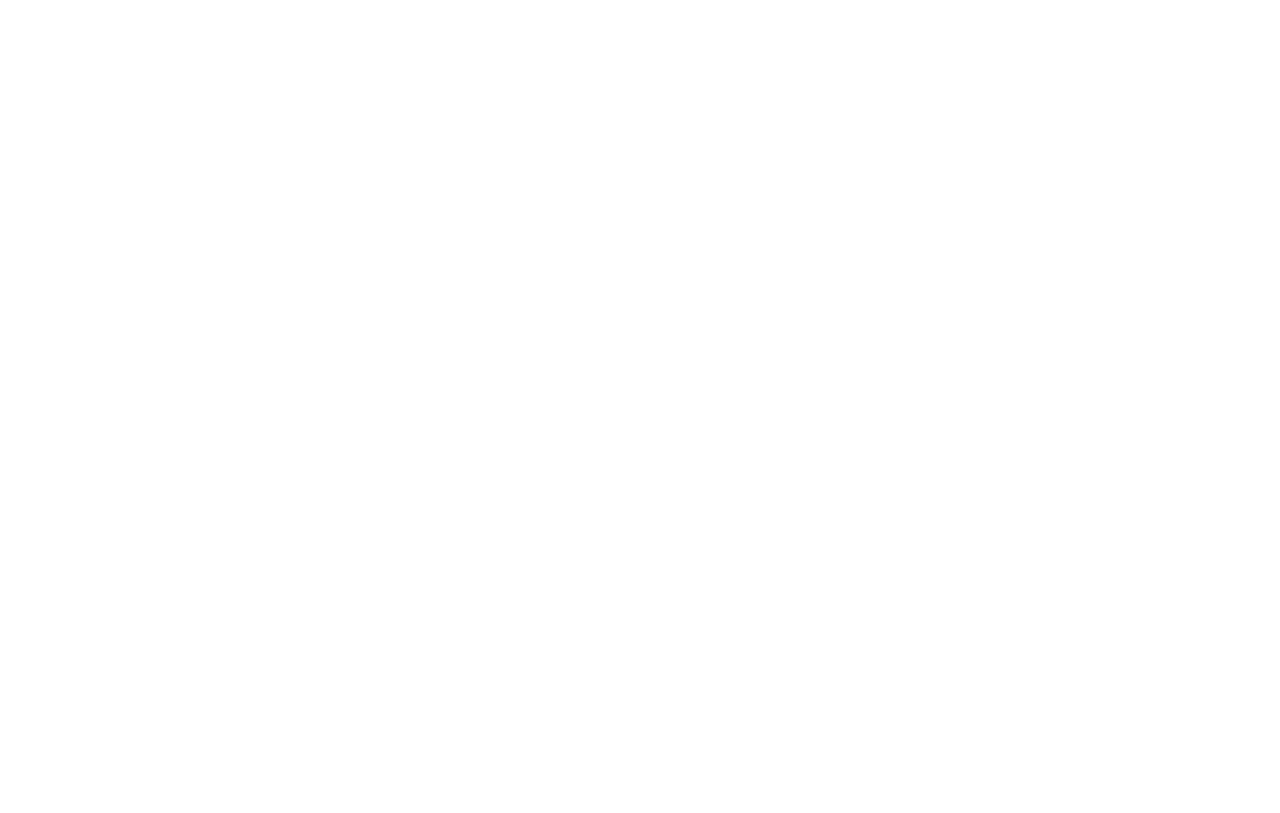
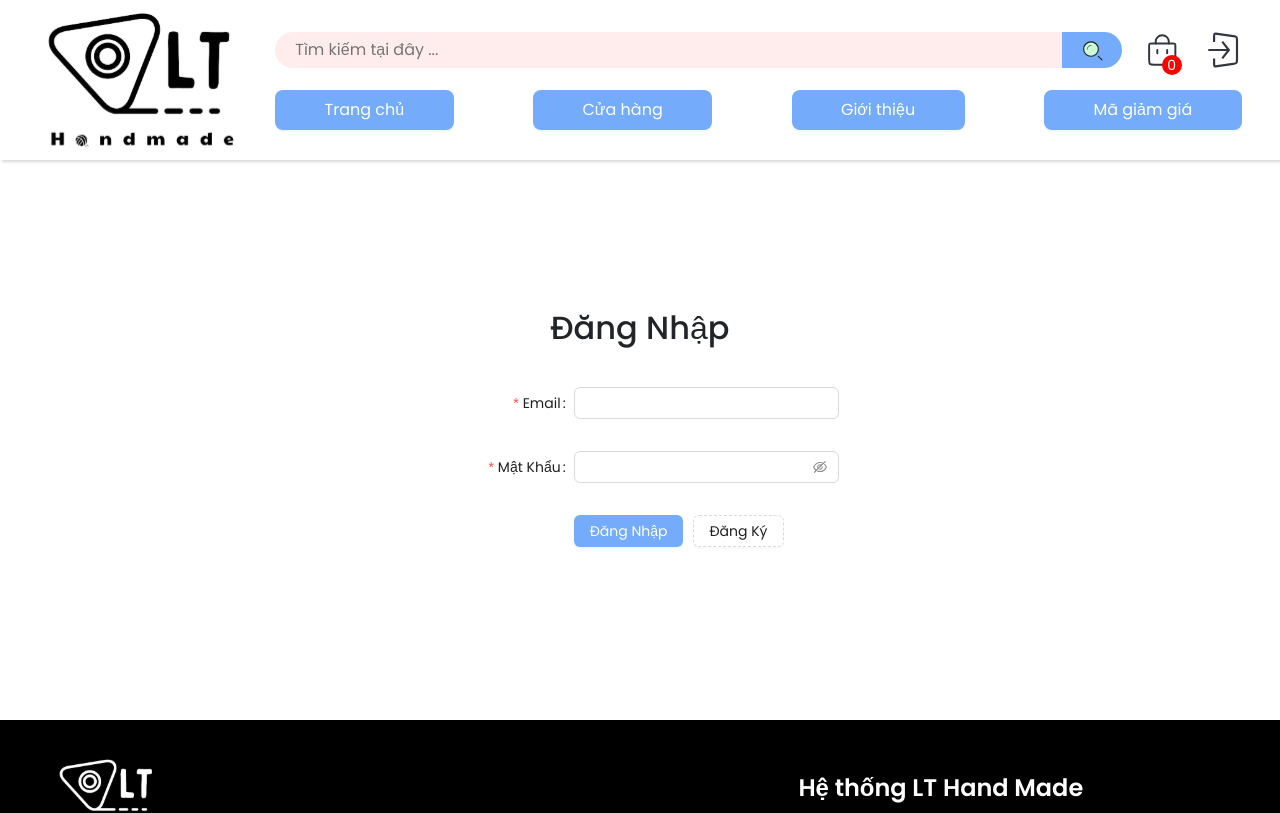
Before and after one commit to nguyenduchoa0130/hand-made-proj, a React (Create React App) app: page /login in a window 1280 px wide. Before the commit this address had no page. Shown: the top 813 px of the page. Built offline with nearby package versions, Linux system fonts and the light colour scheme.

Commit message:
add login page

```diff
--- a/src/core/layouts/header/Header.jsx
+++ b/src/core/layouts/header/Header.jsx
@@ -33,7 +33,7 @@
                 {dataOrders.length}
               </div>
             </div>
-            <div className='icon-up'>
+            <div className='icon-up' onClick={() => handleNavigate('/login')}>
               <img src={LogoutIcon} alt='logo' />
             </div>
           </div>
--- /dev/null
+++ b/src/pages/auth/login/Login.jsx
@@ -0,0 +1,85 @@
+import React from 'react'
+import './style.scss'
+import { Button, Form, Input } from 'antd';
+import { useNavigate } from 'react-router-dom';
+
+export default function Login() {
+    const navigate = useNavigate();
+    const onFinish = (values) => {
+        console.log('Success:', values);
+    };
+    const onFinishFailed = (errorInfo) => {
+        console.log('Failed:', errorInfo);
+    };
+    return (
+        <div className='login'>
+            <div>
+                <h2 className='title'>Đăng Nhập</h2>
+                <Form
+                    name="basic"
+                    labelCol={{
+                        span: 8,
+                    }}
+                    wrapperCol={{
+                        span: 16,
+                    }}
+                    style={{
+                        maxWidth: 600,
+                    }}
+                    initialValues={{
+                        remember: true,
+                    }}
+                    onFinish={onFinish}
+                    onFinishFailed={onFinishFailed}
+                    autoComplete="off"
+                >
+                    <Form.Item
+                        label="Email"
+                        name="username"
+                        rules={[
+                            {
+                                required: true,
+                                type: 'email',
+                                message: 'Vui lòng nhập đúng email!',
+                            },
+                        ]}
+                    >
+                        <Input />
+                    </Form.Item>
+
+                    <Form.Item
+                        label="Mật Khẩu"
+                        name="password"
+                        rules={[
+                            {
+                                required: true,
+                                message: 'Vui lòng nhập mật khẩu!',
+                            },
+                        ]}
+                    >
+                        <Input.Password />
+                    </Form.Item>
+
+                    <Form.Item
+                        wrapperCol={{
+                            offset: 8,
+                            span: 16,
+                        }}
+                    >
+                        <div style={{ display: 'flex' }}>
+                        <Button type="primary" htmlType="submit" style={{ marginRight: '10px' }} >
+                                Đăng Nhập
+                            </Button>
+                            <Button type="dashed" onClick={() => navigate('/register')} >
+                                Đăng Ký
+                            </Button>
+
+                        </div>
+
+                    </Form.Item>
+                </Form>
+            </div>
+
+        </div>
+    )
+}
--- /dev/null
+++ b/src/pages/auth/login/style.scss
@@ -0,0 +1,10 @@
+.login{
+    display: flex;
+    justify-content: center;
+    align-items: center;
+    height: 70vh;
+    .title{
+        text-align: center;
+        margin-bottom: 40px;
+    }
+}
--- /dev/null
+++ b/src/pages/auth/register/Register.jsx
@@ -0,0 +1,84 @@
+import React from 'react'
+import './style.scss'
+import { Button, Form, Input } from 'antd';
+import { useNavigate } from 'react-router-dom';
+
+export default function Register() {
+    const navigate = useNavigate()
+    const onFinish = (values) => {
+        console.log('Success:', values);
+    };
+    const onFinishFailed = (errorInfo) => {
+        console.log('Failed:', errorInfo);
+    };
+    return (
+        <div className='login'>
+            <div>
+                <h2 className='title'>Đăng Ký</h2>
+                <Form
+                    name="basic"
+                    labelCol={{
+                        span: 8,
+                    }}
+                    wrapperCol={{
+                        span: 16,
+                    }}
+                    style={{
+                        maxWidth: 600,
+                    }}
+                    initialValues={{
+                        remember: true,
+                    }}
+                    onFinish={onFinish}
+                    onFinishFailed={onFinishFailed}
+                    autoComplete="off"
+                >
+                    <Form.Item
+                        label="Email"
+                        name="username"
+                        rules={[
+                            {
+                                required: true,
+                                type: 'email',
+                                message: 'Vui lòng nhập đúng email!',
+                            },
+                        ]}
+                    >
+                        <Input />
+                    </Form.Item>
+
+                    <Form.Item
+                        label="Mật Khẩu"
+                        name="password"
+                        rules={[
+                            {
+                                required: true,
+                                message: 'Vui lòng nhập mật khẩu!',
+                            },
+                        ]}
+                    >
+                        <Input.Password />
+                    </Form.Item>
+
+                    <Form.Item
+                        wrapperCol={{
+                            offset: 8,
+                            span: 16,
+                        }}
+                    >
+                        <div style={{ display: 'flex' }}>
+
+                            <Button type="primary" htmlType="submit" style={{ marginRight: '10px' }}>
+                                Đăng Ký
+                            </Button>
+                            <Button type="dashed" onClick={() => navigate('/login')}>
+                                Đăng Nhập
+                            </Button>
+                        </div>
+                    </Form.Item>
+                </Form>
+            </div>
+
+        </div>
+    )
+}
--- /dev/null
+++ b/src/pages/auth/register/style.scss
@@ -0,0 +1,10 @@
+.login{
+    display: flex;
+    justify-content: center;
+    align-items: center;
+    height: 70vh;
+    .title{
+        text-align: center;
+        margin-bottom: 40px;
+    }
+}
```
Also changed, not shown: src/App.jsx (+10 -0 lines).
